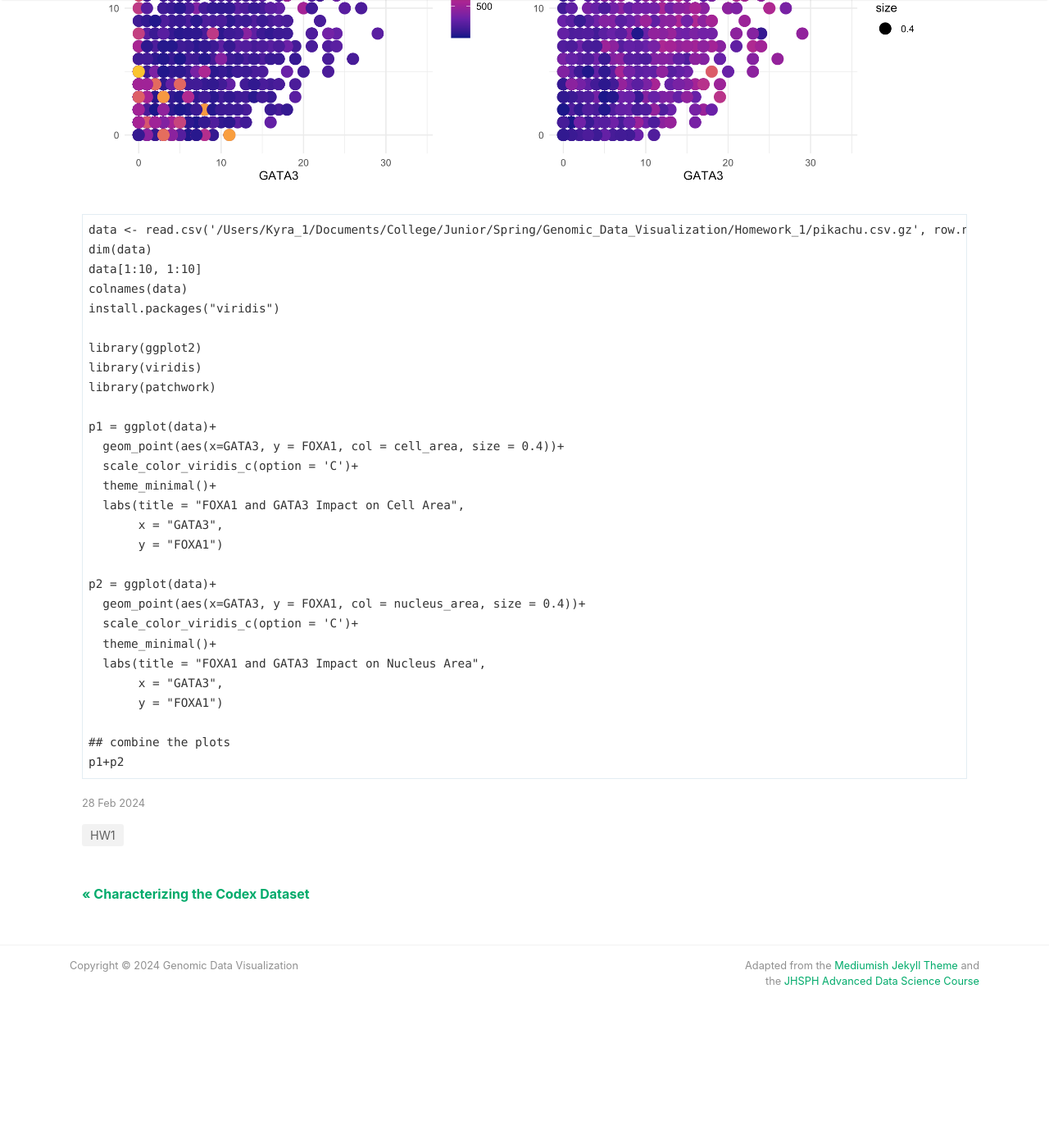
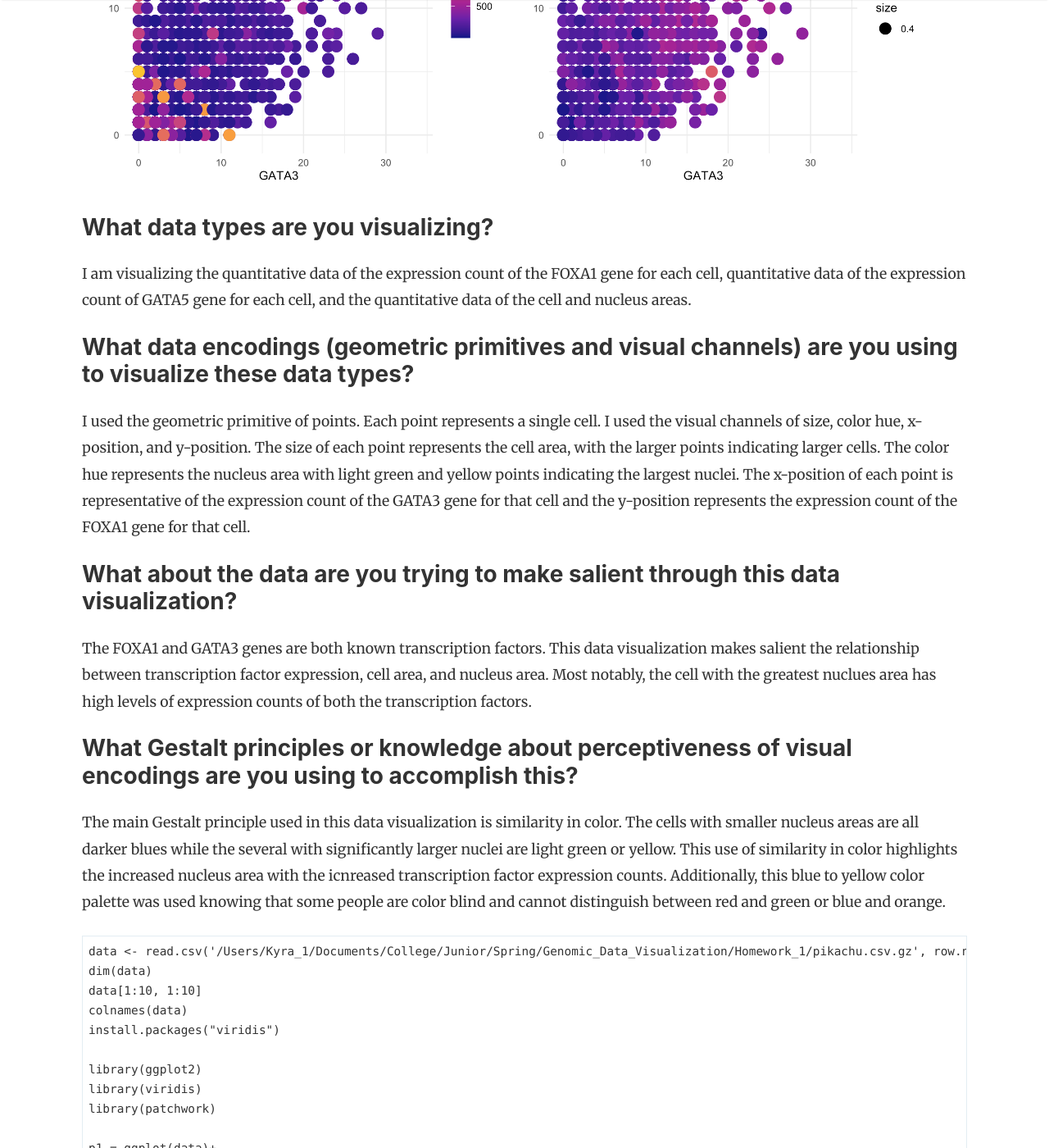
Before and after one commit to JEFworks-Lab/genomic-data-visualization-2024, a Jekyll site: the page built from _posts/2024-02-28-kbowden5.md, in a window 1280 px wide and 1400 px high, scrolled down 708 px. Shown: the whole window at 82% size. Built offline with Jekyll 4.4.1, drawn with Linux system fonts in a browser that asks for light colours; nearby versions of some CDN libraries; comment, search, counter and statistics services are not loaded; before the commit the page ends 1988 px from its top, so only the background shows below that.

Commit message:
Update 2024-02-28-kbowden5.md

````diff
--- a/_posts/2024-02-28-kbowden5.md
+++ b/_posts/2024-02-28-kbowden5.md
@@ -8,6 +8,17 @@
 featured: false
 ---
 
+### What data types are you visualizing?
+I am visualizing the quantitative data of the expression count of the FOXA1 gene for each cell, quantitative data of the expression count of GATA5 gene for each cell, and the quantitative data of the cell and nucleus areas.
+
+### What data encodings (geometric primitives and visual channels) are you using to visualize these data types?
+I used the geometric primitive of points. Each point represents a single cell. I used the visual channels of size, color hue, x-position, and y-position. The size of each point represents the cell area, with the larger points indicating larger cells. The color hue represents the nucleus area with light green and yellow points indicating the largest nuclei. The x-position of each point is representative of the expression count of the GATA3 gene for that cell and the y-position represents the expression count of the FOXA1 gene for that cell.
+
+### What about the data are you trying to make salient through this data visualization?
+The FOXA1 and GATA3 genes are both known transcription factors. This data visualization makes salient the relationship between transcription factor expression, cell area, and nucleus area. Most notably, the cell with the greatest nuclues area has high levels of expression counts of both the transcription factors.
+
+### What Gestalt principles or knowledge about perceptiveness of visual encodings are you using to accomplish this?
+ The main Gestalt principle used in this data visualization is similarity in color. The cells with smaller nucleus areas are all darker blues while the several with significantly larger nuclei are light green or yellow. This use of similarity in color highlights the increased nucleus area with the icnreased transcription factor expression counts. Additionally, this blue to yellow color palette was used knowing that some people are color blind and cannot distinguish between red and green or blue and orange.
 
 ```{r}
 data <- read.csv('/Users/Kyra_1/Documents/College/Junior/Spring/Genomic_Data_Visualization/Homework_1/pikachu.csv.gz', row.names = 1)
````
